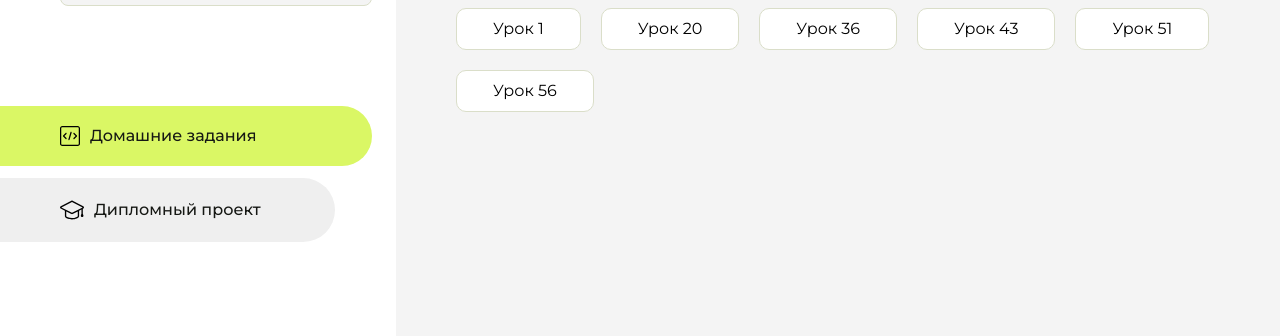
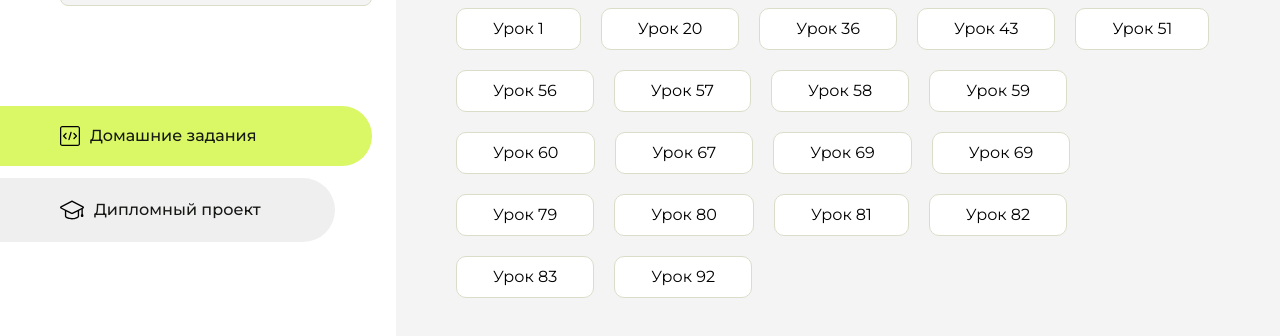
Before and after one commit to Kitoushi/homework, a plain HTML site: page index.html in a window 1280 px wide. Shown: the part 230-566 px from the top of the page. Drawn offline with Linux system fonts and the light colour scheme.

Commit message:
Update index.html

```diff
--- a/index.html
+++ b/index.html
@@ -164,6 +164,45 @@
 							<li class="content__list-item">
 								<a href="Урок 56/index.html">Урок 56</a>
 							</li>
+							<li class="content__list-item">
+								<a href="Урок 57/index.html">Урок 57</a>
+							</li>
+							<li class="content__list-item">
+								<a href="Урок 58/index.html">Урок 58</a>
+							</li>
+							<li class="content__list-item">
+								<a href="Урок 59/index.html">Урок 59</a>
+							</li>
+							<li class="content__list-item">
+								<a href="Уроки по грид (60-65)/index.html">Урок 60</a>
+							</li>
+							<li class="content__list-item">
+								<a href="Урок 67/index.html">Урок 67</a>
+							</li>
+							<li class="content__list-item">
+								<a href="Урок 69 макет/index.html">Урок 69</a>
+							</li>
+							<li class="content__list-item">
+								<a href="Урок 69 макет/index.html">Урок 69</a>
+							</li>
+							<li class="content__list-item">
+								<a href="JS-79/index.html">Урок 79</a>
+							</li>
+							<li class="content__list-item">
+								<a href="JS-80/index.html">Урок 80</a>
+							</li>
+							<li class="content__list-item">
+								<a href="JS-81/index.html">Урок 81</a>
+							</li>
+							<li class="content__list-item">
+								<a href="JS-82/index.html">Урок 82</a>
+							</li>
+							<li class="content__list-item">
+								<a href="JS-83/index.html">Урок 83</a>
+							</li>
+							<li class="content__list-item">
+								<a href="JS-92/index.html">Урок 92</a>
+							</li>
 						</ul>
 					</div>
 					<div class="content__block hidden" id="diplomBlock">
```
